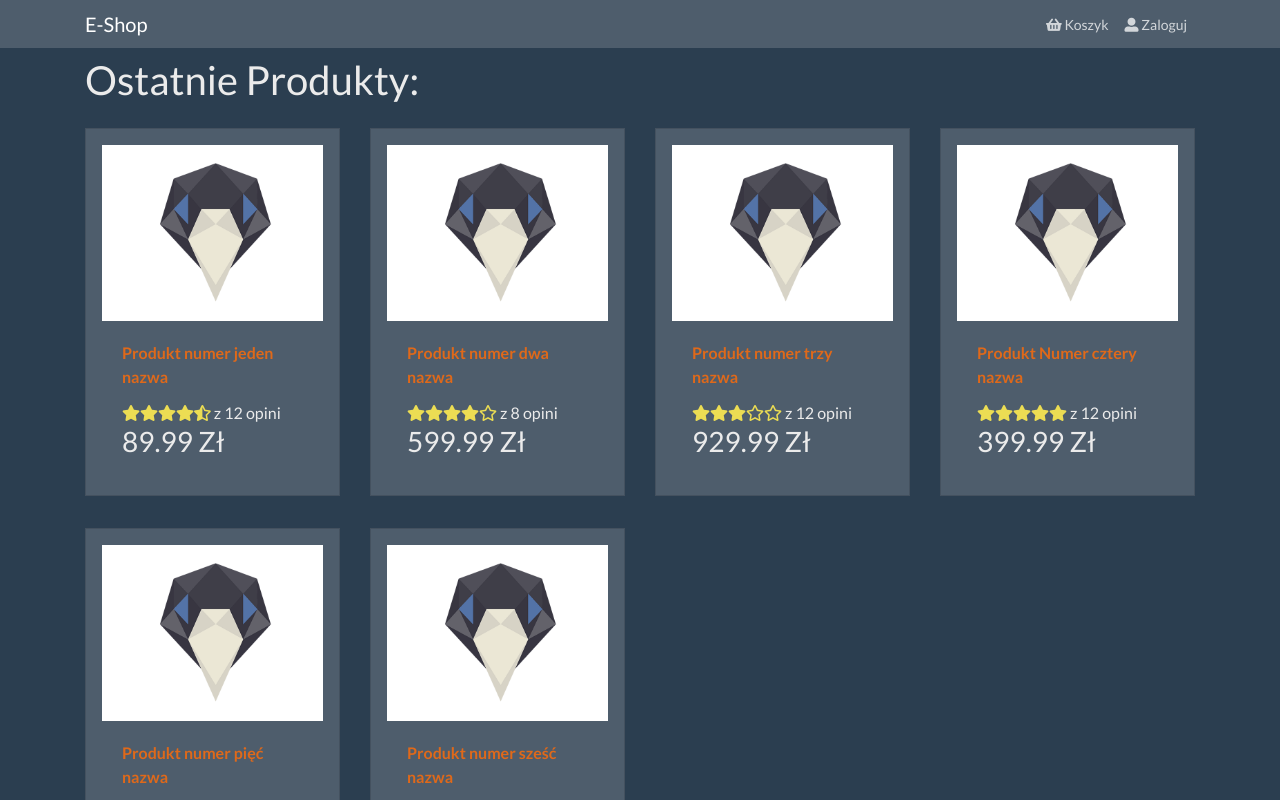
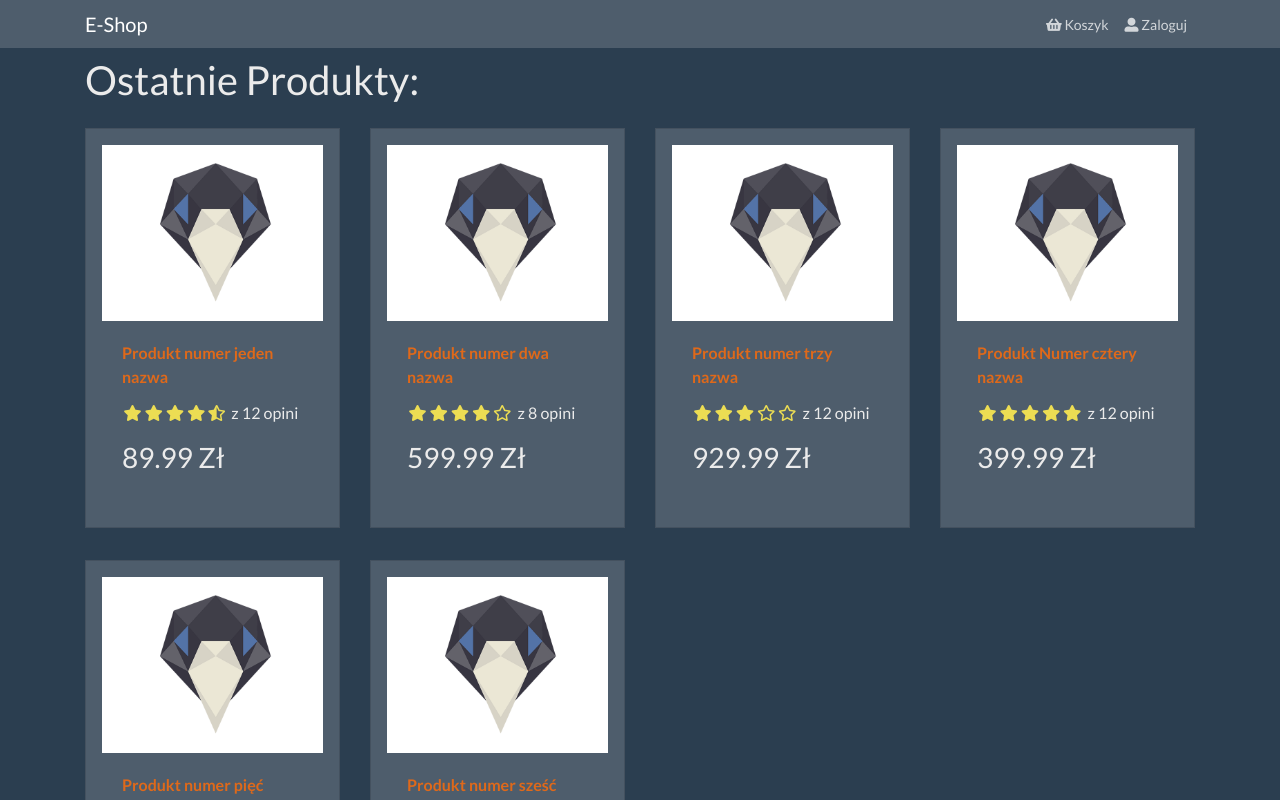
Before and after one commit to Elldrigar/e-shop, a React (Create React App) app in the folder front/: page / in a window 1280 px wide. Shown: the top 800 px of the page. Built offline with nearby package versions, Linux system fonts and the light colour scheme.

Commit message:
Padding & margin for rating and price

```diff
--- a/front/src/index.css
+++ b/front/src/index.css
@@ -1,3 +1,11 @@
 main{
   min-height: 80vh;
 }
+
+h3 {
+  padding: 1rem 0;
+}
+
+.rating span {
+  margin: .1rem;
+}
```
